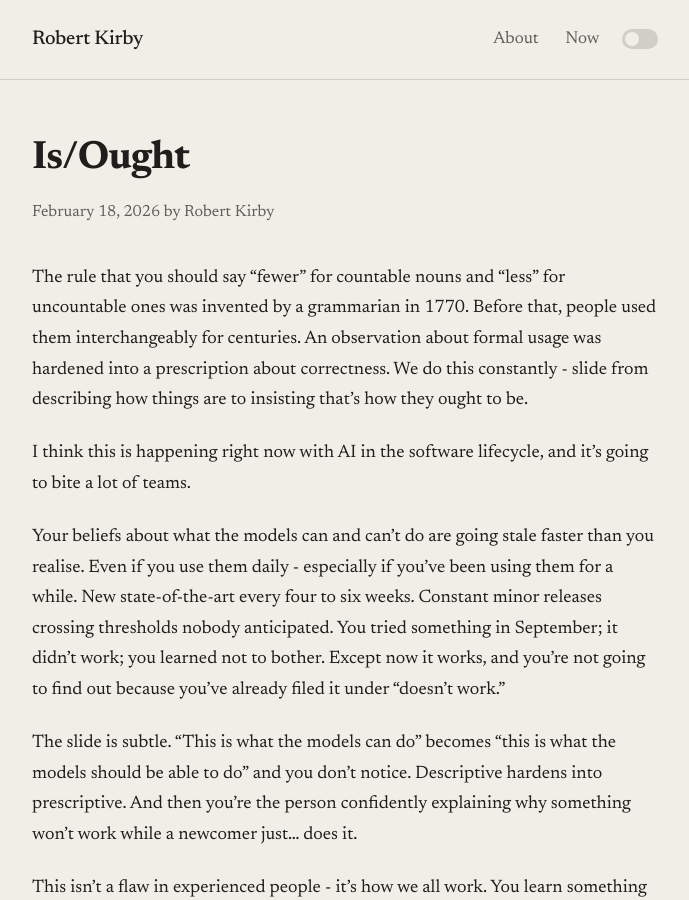
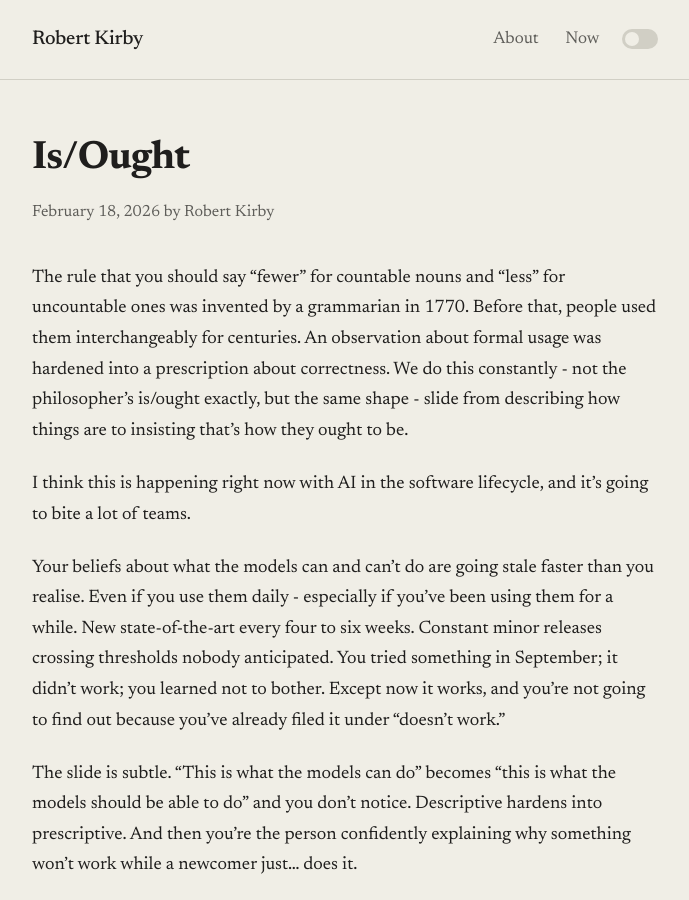
Before and after one commit to rob137/rob137.github.io, a Jekyll site: the page built from _posts/2026-02-18-is-ought.md, in a window 1280 px wide and 900 px high. Shown: the whole window, without its empty margins (295-984 px from the left). Built offline with Jekyll 4.4.1, drawn with Linux system fonts in a browser that asks for light colours.

Commit message:
Acknowledge adjacency to Hume's is/ought
Co-Authored-By: Claude Opus 4.5 <noreply@anthropic.com>

```diff
--- a/_posts/2026-02-18-is-ought.md
+++ b/_posts/2026-02-18-is-ought.md
@@ -6,7 +6,7 @@ tags: [ai, software, teams]
 excerpt: "Your priors are stale. You just don't know it yet."
 ---
 
-The rule that you should say "fewer" for countable nouns and "less" for uncountable ones was invented by a grammarian in 1770. Before that, people used them interchangeably for centuries. An observation about formal usage was hardened into a prescription about correctness. We do this constantly - slide from describing how things are to insisting that's how they ought to be.
+The rule that you should say "fewer" for countable nouns and "less" for uncountable ones was invented by a grammarian in 1770. Before that, people used them interchangeably for centuries. An observation about formal usage was hardened into a prescription about correctness. We do this constantly - not the philosopher's is/ought exactly, but the same shape - slide from describing how things are to insisting that's how they ought to be.
 
 I think this is happening right now with AI in the software lifecycle, and it's going to bite a lot of teams.
 
```
